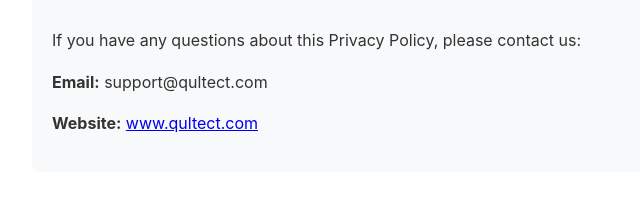
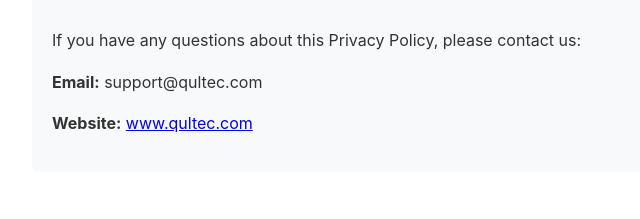
Before and after one commit to Shafique95/Shafiqul-Islam, a website: page privacy-policy.html in a window 1280 px wide. Shown: the part 2563-2782 px from the top of the page, 158-798 px from the left. Drawn offline with Linux system fonts and the light colour scheme.

Commit message:
Fix email address typo in privacy policy contact section

```diff
--- a/privacy-policy.html
+++ b/privacy-policy.html
@@ -174,8 +174,8 @@
             <h2>10. Contact Us</h2>
             <div class="contact-info">
                 <p>If you have any questions about this Privacy Policy, please contact us:</p>
-                <p><strong>Email:</strong> support@qultect.com</p>
-                <p><strong>Website:</strong> <a href="https://www.qultect.com">www.qultect.com</a></p>
+                <p><strong>Email:</strong> support@qultec.com</p>
+                <p><strong>Website:</strong> <a href="https://www.qultec.com">www.qultec.com</a></p>
             </div>
         </div>
 
```
